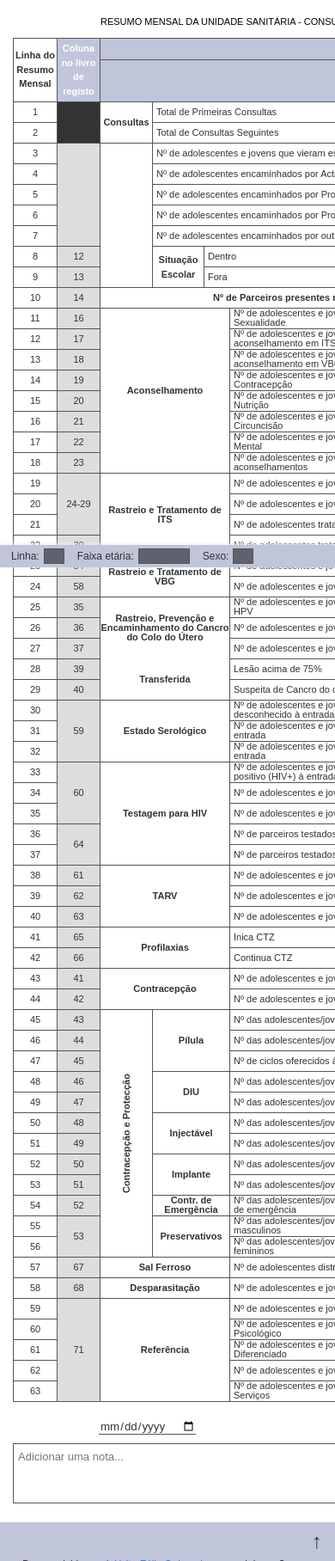
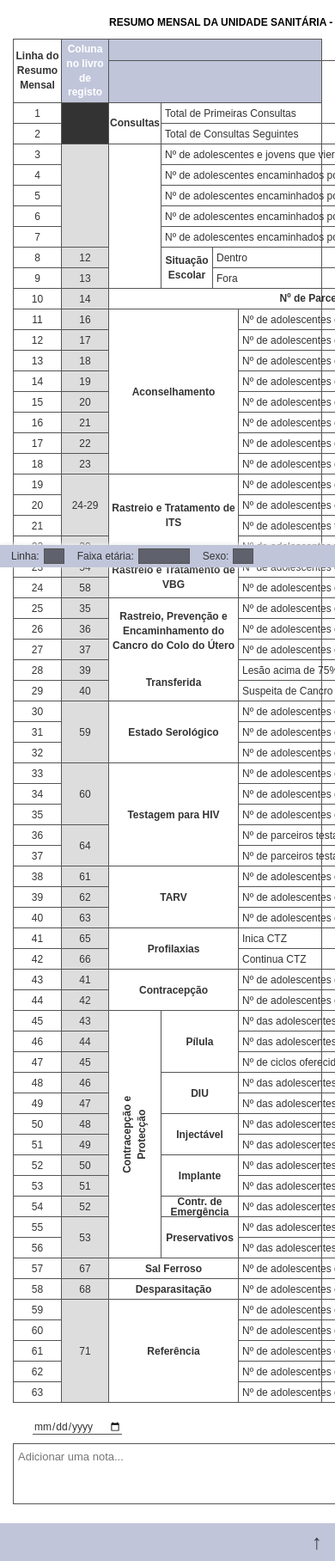
Before and after one commit to Quinamine/totalizador-de-resumo-mensal-de-saaj, a plain HTML site: page index.html in a window 390 px wide. Shown: the part 184-2000 px from the top of the page at 86% size. Drawn offline with Linux system fonts and the light colour scheme.

Commit message:
Maximizei o layout e o font size.

```diff
--- a/estetica/index.css
+++ b/estetica/index.css
@@ -38,19 +38,16 @@ section.contracepcao-e-protecao div.subtitulo-2 span {
 }
 
 div.container {
-    min-width: 1150px;
-    max-width: 1150px;
+    max-width: 1312px;
     margin: 30px auto 10px auto;
 }
 
 
 .container input[type=text] {
-    font-size: 12px;
     font-weight: bold;
 }
 
 .container input[type=number] {
-    font-size: 11px;
     text-align: center;
     padding: 1px 2px;
 }
@@ -72,7 +69,7 @@ div.container {
 
 .container > header {
     display: grid;
-    grid-template-columns: 250px 335px 1fr;
+    grid-template-columns: 300px 335px 1fr;
     text-transform: uppercase;
     margin-left: 50px;
 }
@@ -122,7 +119,8 @@ header div.visto input {
 
 header h1 {
     grid-column: 1/4;
-    margin: 20px 0 10px 52px;
+    margin: 20px 0 10px 62px;
+    font-weight: bold;
 }
 
 /* FICHA */
@@ -133,13 +131,13 @@ div.ficha header span {
 
 div.ficha header {
     display: grid;
-    grid-template-columns: repeat(2, 50px) 998px 50px;
+    grid-template-columns: repeat(2, 55px) 1150px 55px;
     background-color: var(--cor-primaria);
     text-align: center;
     border: 1px solid var(--cinza5);
     border-bottom: none;
     font-weight: bold;
-    line-height: 1.5;
+    line-height: 1.4;
     position: sticky;
     top: 0;
     z-index: 10000;
@@ -157,7 +155,7 @@ div.linha-de-indicadores {
 
 div.ficha div.linha-de-sexo-e-faixas-etarias {
     display: grid;
-    grid-template-columns: 447px repeat(2, calc(45px*5)) 100px;
+    grid-template-columns: 599px repeat(2, calc(45px*5)) 100px;
     grid-template-areas: ". sexo-m sexo-f total-parcial";
 }
 
@@ -176,6 +174,7 @@ div.ficha div.linha-de-sexo-e-faixas-etarias div.grade-de-total-parcial {
 div.grade-de-sexo {
     display: grid;
     grid-template-columns: repeat(5, 45px);
+    font-size: 11px;
 }
 
 div.grade-de-sexo span.sexo {
@@ -184,7 +183,7 @@ div.grade-de-sexo span.sexo {
 
 div.grade-de-total-parcial {
     display: grid;
-    grid-template-columns: repeat(2, 50px);
+    grid-template-columns: repeat(2, 1fr);
 }
 
 div.grade-de-total-parcial span.total {
@@ -199,7 +198,7 @@ div.grade-de-total-parcial span:nth-child(n+2) {
 
 div.ficha div.body {
     display: grid;
-    grid-template-columns: repeat(2, 50px) 448px repeat(10, 45px) repeat(3, 50px);
+    grid-template-columns: repeat(2, 55px) 600px repeat(10, 45px) repeat(3, 50px);
     border: 1px solid var(--cinza5);
     border-bottom: none;
 }
@@ -277,6 +276,10 @@ section div.titulo  {
     font-weight: bold;
 }
 
+section div.titulo  span {
+    line-height: 1.4;
+}
+
 /* consultas */
 div.coluna-de-indicadores section.consultas {
     display: grid;
@@ -299,7 +302,6 @@ div.situacao-escolar {
     grid-area: situacao;
     display: grid;
     grid-template-columns: 60px 1fr;
-    line-height: 1.5;
 }
 
 /* Parceiros presentes */
@@ -331,6 +333,7 @@ section.contracepcao-e-protecao div.subtitulo-2 {
 
 section.contracepcao-e-protecao div.subtitulo-2 span {
     height: 100%;
+    line-height: 1;
 }
 
 /* INPUT CONTAINER */
@@ -353,14 +356,11 @@ div.input-container input {
 
 div.ficha footer {
     display: grid;
-    grid-template-columns: 150px 570px 230px;
+    grid-template-columns: 150px 912px 250px;
+    justify-items: center;
     margin-top: 20px;
-    justify-content: center;
 }
 
-div.ficha footer div.compilacao {
-    justify-self: center;
-}
 
 /* INTERATIVIDADE DO MENU */
 div.nota {
@@ -752,7 +752,6 @@ div.linha-de-referencia {
         padding: 4px 8px;
         display: flex;
         align-items: center;
-        font-size: 12px;
     }
 
     div.coluna-de-referencia > * {
@@ -794,7 +793,7 @@ div.desfoque.on {
 
 @media print {
     @page {
-        margin: 0.25cm;
-        margin-bottom: 0.9cm;
+        margin: 0.5cm;
+        margin-bottom: 1cm;
     }
 }
--- a/estetica/layout.css
+++ b/estetica/layout.css
@@ -32,7 +32,7 @@ html {
 
 body {
     font-family: sans-serif, Arial, Helvetica !important;
-    font-size: 11px;
+    font-size: 12px;
     color: var(--cor-de-texto);
     min-height: 100vh;
     display: flex;
@@ -99,6 +99,7 @@ input {
     outline: none;
     color: var(--cor-de-texto);
     font-family:  sans-serif, Arial, Helvetica !important; /* Coerção para Firefox */
+    font-size: 12px;
 }
 
 input::-webkit-outer-spin-button,
@@ -139,11 +140,11 @@ body > header {
 }
 
 div.linha {
-    max-width: 1150px;
+    max-width: 1312px;
     margin: 0 auto;
 }
 
-@media screen and (max-width: 1150px) {
+@media screen and (max-width: 1312px) {
     div.linha {
         padding-left: 15px;
         padding-right: 15px;
@@ -205,7 +206,6 @@ section.menu {
     flex: 1;
     justify-content: flex-end;
     margin-right: -10px;
-    font-size: 12px;
 }
 
 @media screen and (max-width: 1023px) {
@@ -307,7 +307,7 @@ footer div.linha.do-rodape a.voltar {
     color: var(--fullblack);
 }
 
-@media screen and (max-width: 1150px) {
+@media screen and (max-width: 1312px) {
     footer div.linha.do-rodape a.voltar {
         right: 15px;
     }
@@ -315,6 +315,5 @@ footer div.linha.do-rodape a.voltar {
 
 body > footer p {
     text-align: center;
-    font-size: 12px;
     color: var(--cor-de-texto);
 }
```
